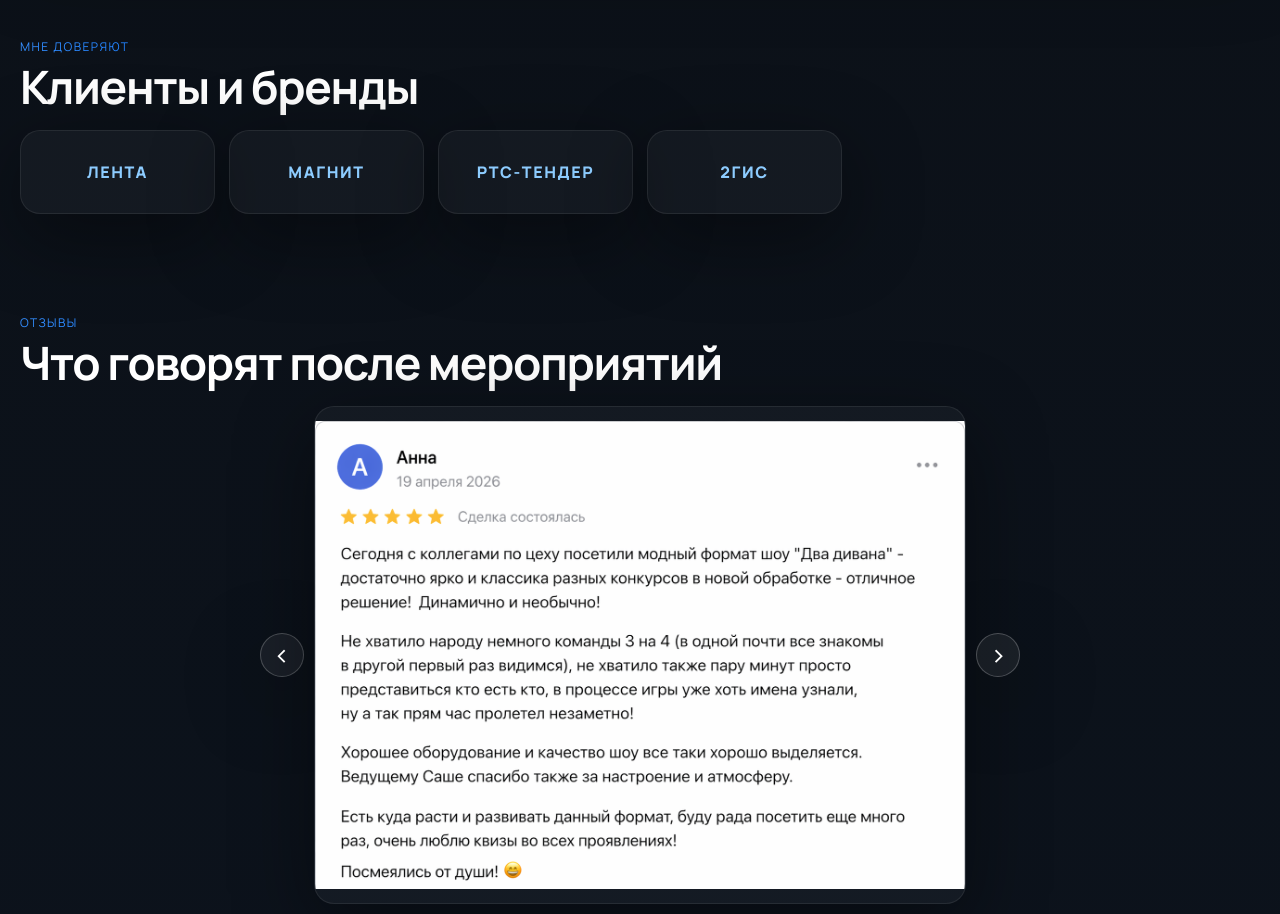
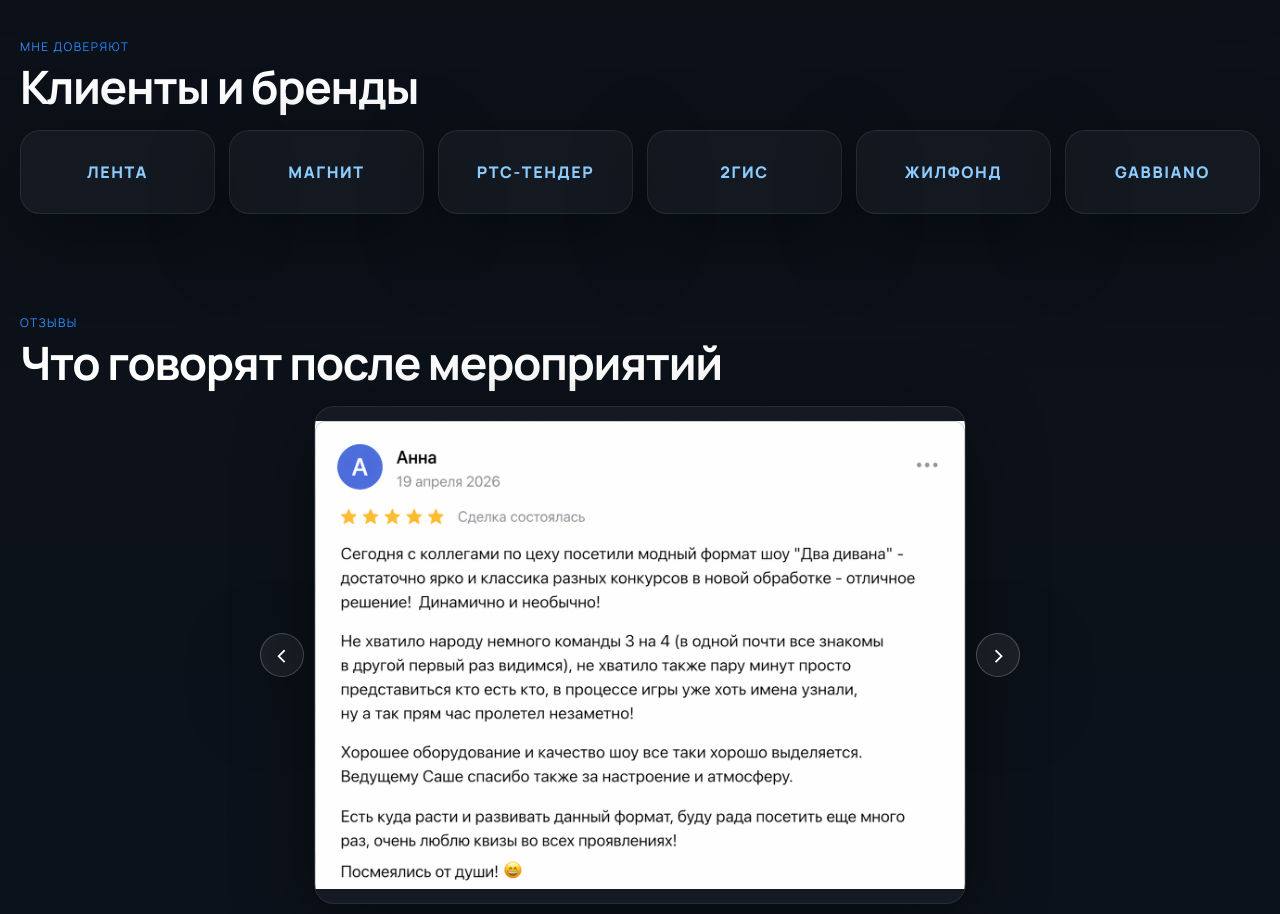
Before and after one commit to kosdem04/alexander-zalogin-event, a React (Vite) app: page / in a window 1280 px wide. Shown: the part 4380-5294 px from the top of the page. Built offline with nearby package versions, Linux system fonts and the light colour scheme.

Commit message:
Добавил в блок "Клиенты и бренды" "Жилфонд" и "Gabbiano"

```diff
--- a/src/pages/HomePage.jsx
+++ b/src/pages/HomePage.jsx
@@ -60,7 +60,7 @@ const results = [
   "Спокойствие за ваше мероприятие",
 ];
 
-const clients = ["Лента", "Магнит", "РТС-Тендер", "2ГИС"];
+const clients = ["Лента", "Магнит", "РТС-Тендер", "2ГИС", "Жилфонд", "Gabbiano"];
 
 const reviewPhotos = [
   { src: "/feedbacks/%D0%B4%D0%B2%D0%B0%20%D0%B4%D0%B8%D0%B2%D0%B0%D0%BD%D0%B0.png", alt: "Отзыв с мероприятия: два дивана" },
```
